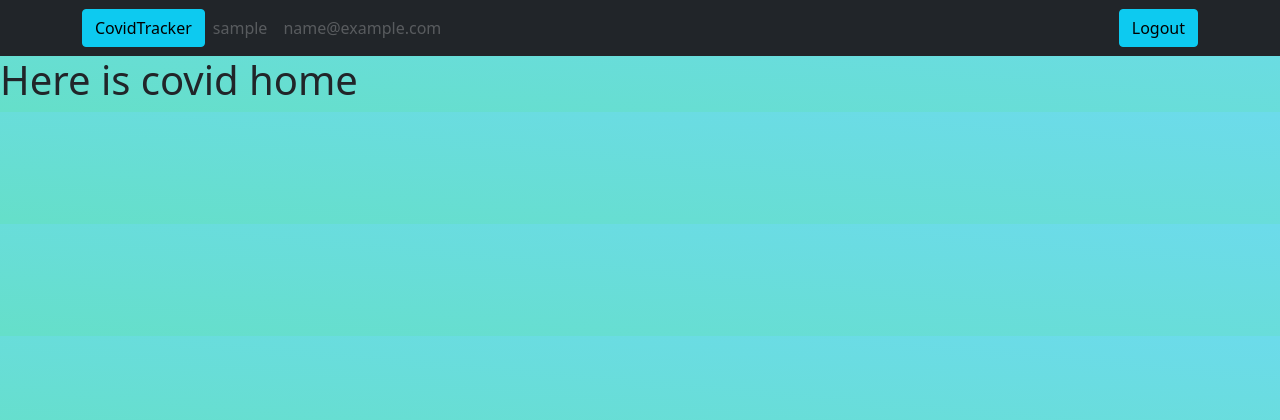
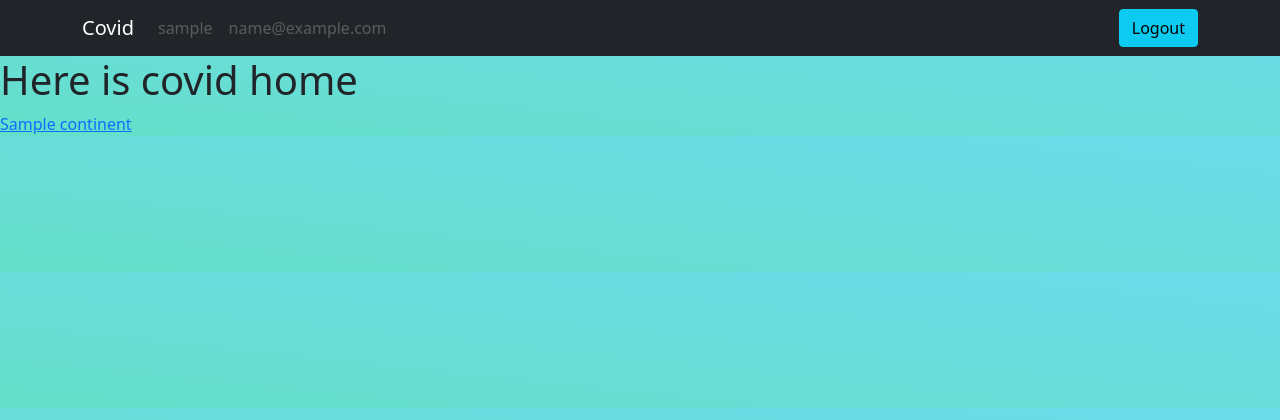
Before and after one commit to Dancan1998/Django-covid, a Django app: page / in a window 1280 px wide. Shown: the top 420 px of the page. Run offline with Django 3.2, Linux system fonts and the light colour scheme; a user stored in the database is signed in; tables that the repository leaves empty hold one stand-in row (values such as "Sample post").

Commit message:
populate db and read in views

```diff
--- a/covid/models.py
+++ b/covid/models.py
@@ -15,7 +15,7 @@ class Continent(models.Model):
 class Country(models.Model):
     countryyy = CountryField()
     continent = models.ForeignKey(
-        Continent, on_delete=models.CASCADE, related_name='continent')
+        Continent, on_delete=models.CASCADE)
     population = models.IntegerField()
     population_density = models.DecimalField(max_digits=5, decimal_places=3)
     median_age = models.DecimalField(max_digits=5, decimal_places=3)
--- a/covid/urls.py
+++ b/covid/urls.py
@@ -1,8 +1,10 @@
 from django.urls import path
-from .views import HomeView
+from .views import HomeView, CountryView, CountryInfoView
 from django.contrib.auth.decorators import login_required
 
 app_name = "covid"
 urlpatterns = [
-    path('', HomeView.as_view(), name='home')
+    path('', HomeView.as_view(), name='home'),
+    path('/<int:pk>', CountryView.as_view(), name="countries"),
+    path('country/<int:pk>', CountryInfoView.as_view(), name="country-info"),
 ]
--- a/covid/views.py
+++ b/covid/views.py
@@ -1,10 +1,40 @@
 from django.shortcuts import render
 from django.contrib.auth.mixins import LoginRequiredMixin
-from django.views.generic import View
+from django.views.generic import View, ListView, DetailView
+from .models import Continent, Country
 
 # Create your views here.
 
 
 class HomeView(LoginRequiredMixin, View):
     def get(self, request):
-        return render(request, 'covid/home.html')
+        continents = Continent.objects.all()
+        context = {
+            'continents': continents
+        }
+        return render(request, 'covid/home.html', context)
+
+
+def countryView(request, pk):
+    continents = Continent.objects.all()
+    context = {
+        'continent': continents
+    }
+    return render(request, 'covid/continent.html', context)
+
+
+class CountryView(LoginRequiredMixin, ListView):
+    def get(self, request, pk):
+        queryset = Continent.objects.get(pk=pk).country_set.all()
+        # print(queryset)
+        context = {
+            'queryset': queryset
+        }
+        return render(request, 'covid/country.html', context)
+
+
+class CountryInfoView(LoginRequiredMixin, DetailView):
+    def get_queryset(self):
+        return Country.objects.all()
+    template_name = 'covid/countryinfo.html'
+    context_object_name = 'countinfo'
--- a/templates/base.html
+++ b/templates/base.html
@@ -19,7 +19,7 @@
       integrity="sha384-vSIIfh2YWi9wW0r9iZe7RJPrKwp6bG+s9QZMoITbCckVJqGCCRhc+ccxNcdpHuYu"
       crossorigin="anonymous"
     />
-    <link rel="stylesheet" href="{% static 'css/main.css' %}">
+    <link rel="stylesheet" href="{% static 'css/main.css' %}" />
     {% block title %}
     <title>Dancan Chibole</title>
     {% endblock title %}
@@ -27,7 +27,7 @@
   <body>
     <nav class="navbar navbar-expand-lg navbar-dark bg-dark">
       <div class="container">
-        <button class="btn btn-info">CovidTracker</button>
+        <a class="navbar-brand" href="{% url 'covid:home' %}">Covid</a>
         <button
           class="navbar-toggler"
           type="button"
--- /dev/null
+++ b/templates/covid/continent.html
@@ -0,0 +1,4 @@
+{% extends "base.html" %} {% for c in continent %}
+
+<h1>{{c.name}}</h1>
+{% endfor %}
--- /dev/null
+++ b/templates/covid/country.html
@@ -0,0 +1,3 @@
+{% extends "base.html" %} {% block content %} {% for country in queryset %}
+<a href="{% url 'covid:country-info' country.pk %}">{{country}}</a>
+{% endfor %} {% endblock content %}
--- /dev/null
+++ b/templates/covid/countryinfo.html
@@ -0,0 +1,4 @@
+{% extends "base.html" %} {% block content %}
+<h2>country info -- {{countinfo.countryyy.name}}</h2>
+<h3>{{countinfo.population}}</h3>
+{% endblock content %}
--- a/templates/covid/home.html
+++ b/templates/covid/home.html
@@ -1,3 +1,5 @@
 {% extends "base.html" %} {% block content %}
 <h1>Here is covid home</h1>
-{% endblock content %}
+{% for cont in continents %}
+<a href="{% url 'covid:countries' cont.pk %}">{{cont.name}}</a>
+{% endfor %} {% endblock content %}
```
Also changed, not shown: covid/migrations/0007_auto_20210206_2151.py (added).
